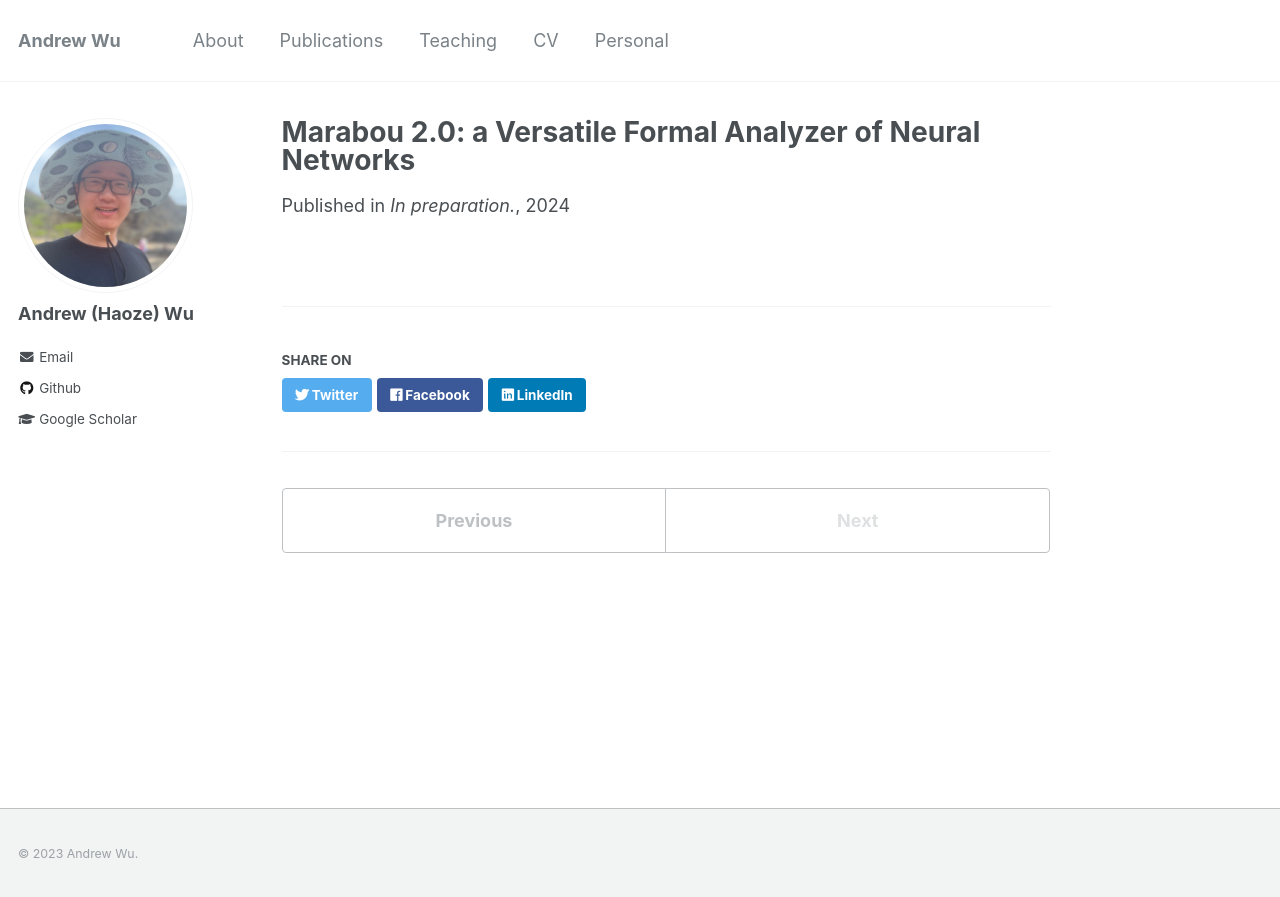
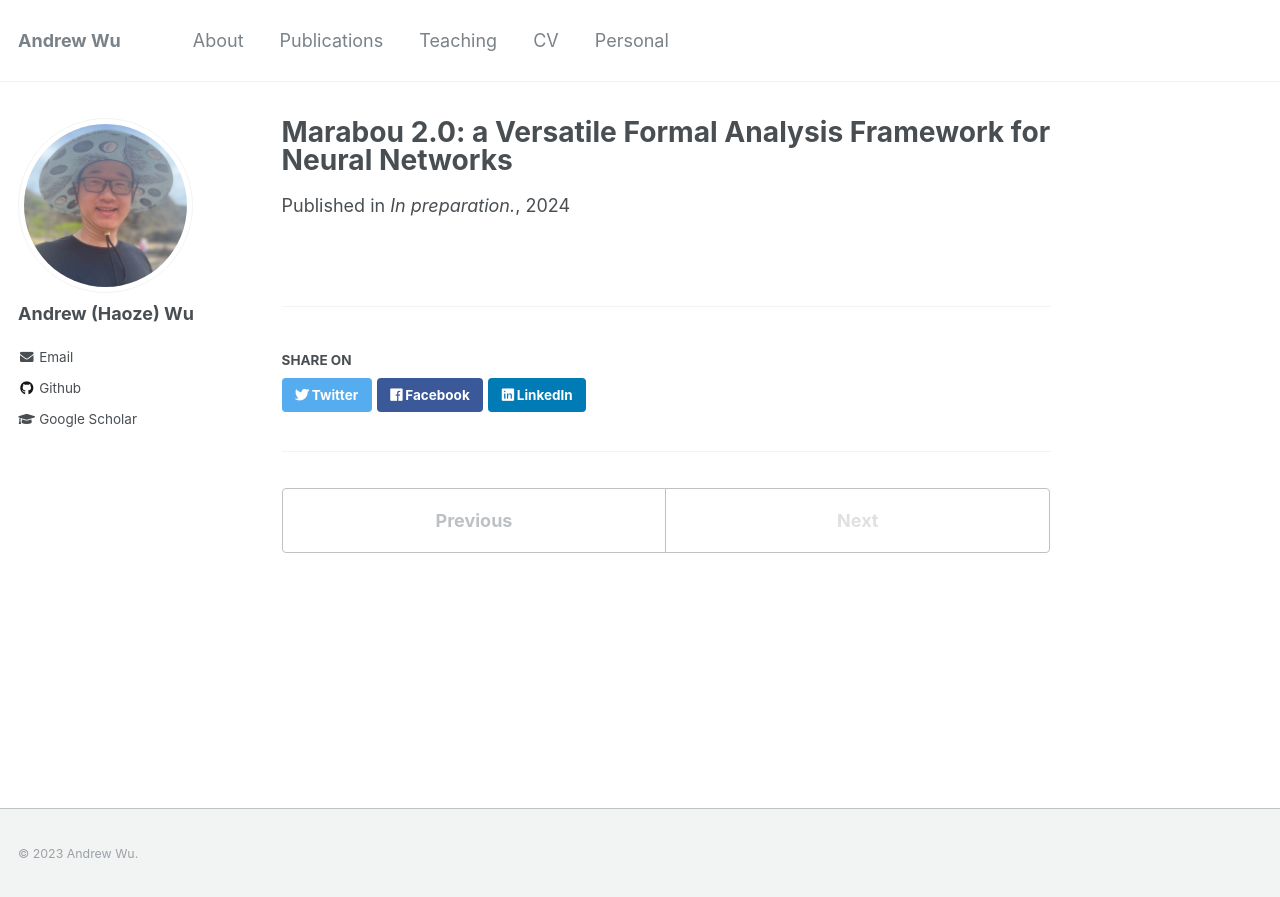
Before and after one commit to wu-haoze/wu-haoze.github.io, a Jekyll site: the page built from _publications/2024-3-1-marabou2.md, in a window 1280 px wide. Shown: the top 897 px of the page. Built offline with Jekyll 4.4.1, drawn with Linux system fonts in a browser that asks for light colours.

Commit message:
Update 2024-3-1-marabou2.md

```diff
--- a/_publications/2024-3-1-marabou2.md
+++ b/_publications/2024-3-1-marabou2.md
@@ -1,5 +1,5 @@
 ---
-title:  "Marabou 2.0: a Versatile Formal Analyzer of Neural Networks"
+title:  "Marabou 2.0: a Versatile Formal Analysis Framework for Neural Networks"
 collection: publications
 venue: In preparation.
 bibtex:
```
